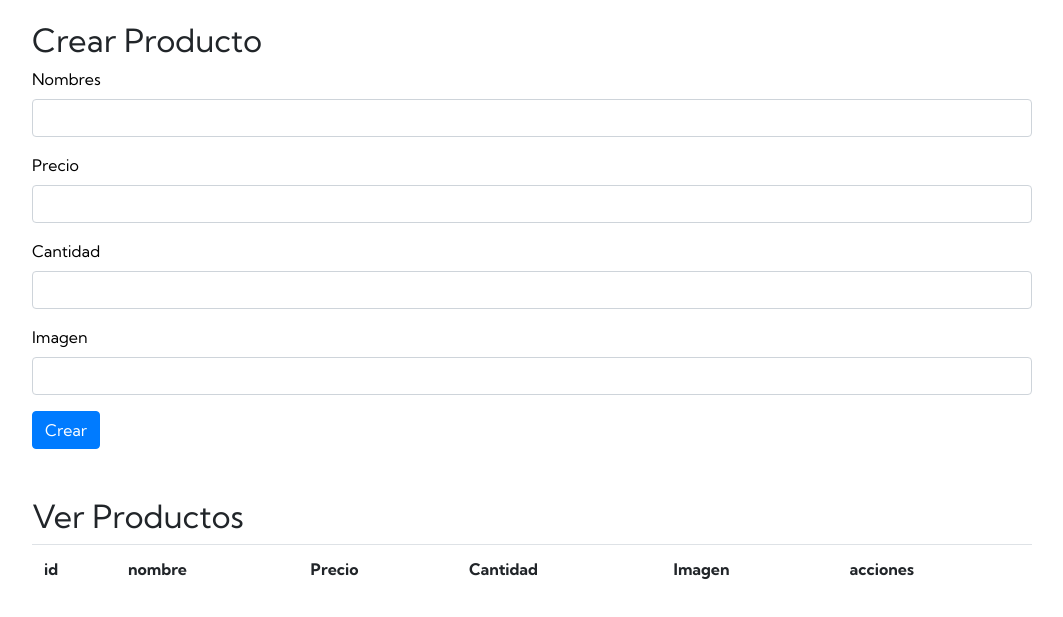
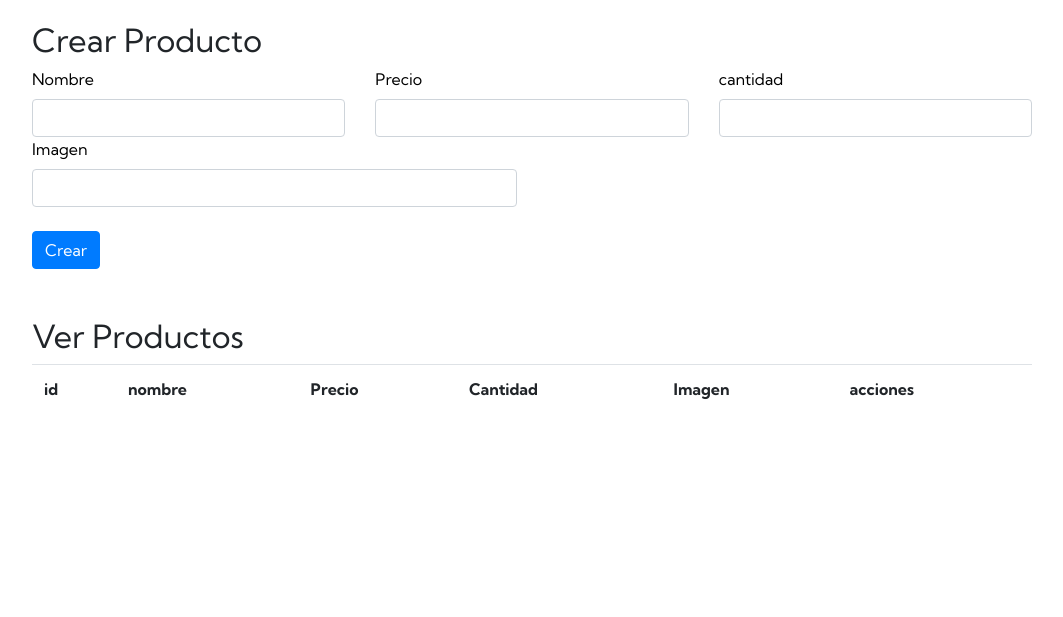
Before and after one commit to Jesus-Garcia-Montalvo/Ecommerce, a plain HTML site: page admin.html in a window 1280 px wide. Shown: the part 113-730 px from the top of the page, without its empty margins (108-1171 px from the left). Drawn offline with nearby package versions, Linux system fonts and the light colour scheme; some packages are replaced by stand-ins of ours; no server answers; a script that the page names is missing.

Commit message:
ecommerce final

```diff
--- a/admin.html
+++ b/admin.html
@@ -49,50 +49,62 @@
     <section class="crud">
       <article>
         <h2 class="crud-title">Crear Producto</h2>
-        <form class="crud-form" id="crud-form">
-          <div class="mb-3">
-            <label for="exampleInputEmail1" class="form-label">Nombres</label>
+        <form
+          class="row g-3 needs-validation crud-form"
+          id="crud-form"
+          novalidate
+        >
+          <div class="col-md-4">
+            <label for="validationCustom01" class="form-label">Nombre</label>
             <input
               type="text"
               class="form-control"
-              id="exampleInputEmail1"
-              aria-describedby="emailHelp"
+              id="validationCustom01"
               name="nombre"
               required
             />
+            <div class="valid-feedback">¡Se ve bien!</div>
+            <div class="invalid-feedback">Rellene este campo obligatorio.</div>
           </div>
-          <div class="mb-3">
-            <label for="exampleInputPassword1" class="form-label">Precio</label>
+          <div class="col-md-4">
+            <label for="validationCustom02" class="form-label">Precio</label>
             <input
               type="number"
               class="form-control"
-              id="exampleInputPassword1"
+              id="validationCustom02"
               name="precio"
               required
             />
+            <div class="valid-feedback">¡Se ve bien!</div>
+            <div class="invalid-feedback">Rellene este campo obligatorio.</div>
           </div>
-          <div class="mb-3">
-            <label for="exampleInputPassword1" class="form-label"
-              >Cantidad</label
-            >
+          <div class="col-md-4">
+            <label for="validationCustom02" class="form-label">cantidad</label>
             <input
               type="number"
               class="form-control"
-              id="exampleInputPassword1"
+              id="validationCustom02"
               name="cantidad"
               required
             />
+            <div class="valid-feedback">¡Se ve bien!</div>
+            <div class="invalid-feedback">Rellene este campo obligatorio.</div>
           </div>
-          <div class="mb-3">
-            <label for="exampleInputPassword1" class="form-label">Imagen</label>
+          <div class="col-md-6">
+            <label for="validationCustom03" class="form-label">Imagen</label>
             <input
               type="text"
               class="form-control"
-              id="exampleInputPassword1"
+              id="validationCustom03"
               name="imagen"
               required
             />
+            <div class="valid-feedback">¡Se ve bien!</div>
+            <div class="invalid-feedback">Rellene este campo obligatorio.</div>
           </div>
+          <div class="col-12"></div>
+          <br />
+          <div class="col-12">
             <input
               class="btn btn-primary"
               type="submit"
@@ -105,6 +117,7 @@
               name="id"
               id="productid"
             />
+          </div>
         </form>
       </article>
 
@@ -149,4 +162,5 @@
   <script src="https://cdn.jsdelivr.net/npm/axios/dist/axios.min.js"></script>
   <script src="services/api.js" type="module"></script>
   <script src="js/crud.js" type="module"></script>
+  <script src="js/Validation.js" type="module"></script>
 </html>
--- /dev/null
+++ b/js/Validation.js
@@ -0,0 +1,30 @@
+// validation.js
+
+// Definimos una función llamada 'applyValidation'
+function applyValidation() {
+  "use strict";
+
+  // Buscamos todos los formularios a los que queremos aplicar estilos de validación personalizados de Bootstrap
+  const forms = document.querySelectorAll(".needs-validation");
+
+  // Iteramos sobre cada formulario y evitamos el envío del mismo
+  Array.from(forms).forEach((form) => {
+    form.addEventListener(
+      "submit",
+      (event) => {
+        // Si el formulario no es válido...
+        if (!form.checkValidity()) {
+          // Prevenimos el envío del formulario y detenemos la propagación del evento
+          event.preventDefault();
+          event.stopPropagation();
+        }
+
+        // Agregamos la clase 'was-validated' al formulario para mostrar los estilos de validación
+        form.classList.add("was-validated");
+      },
+      false
+    );
+  });
+}
+
+applyValidation();
--- a/js/crud.js
+++ b/js/crud.js
@@ -4,6 +4,7 @@ import {
   saveProduct,
   deleteProduct,
 } from "/services/api.js";
+
 const d = document;
 const $table = d.getElementById("crud-table");
 const $title = d.querySelector(".crud-title");
```
Lines whose indentation alone changed are shown as unchanged.
